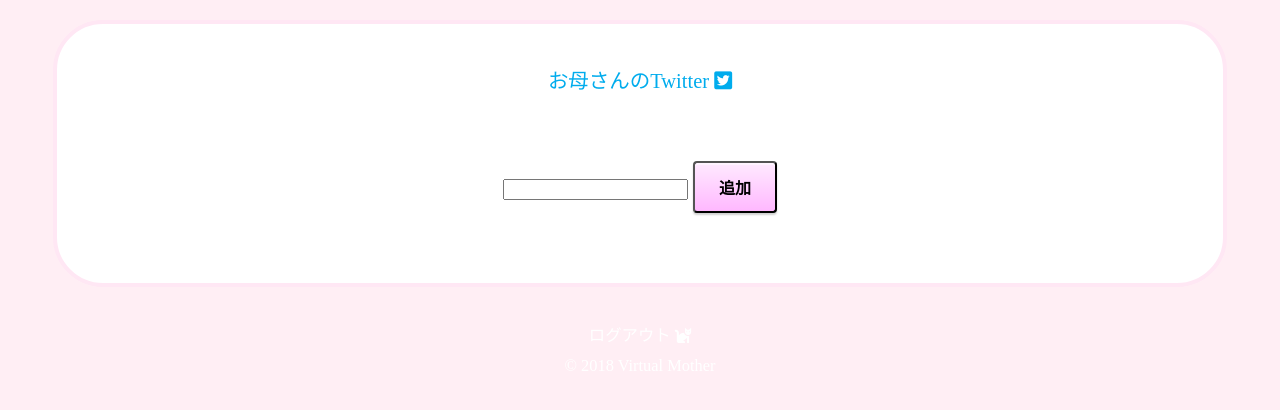
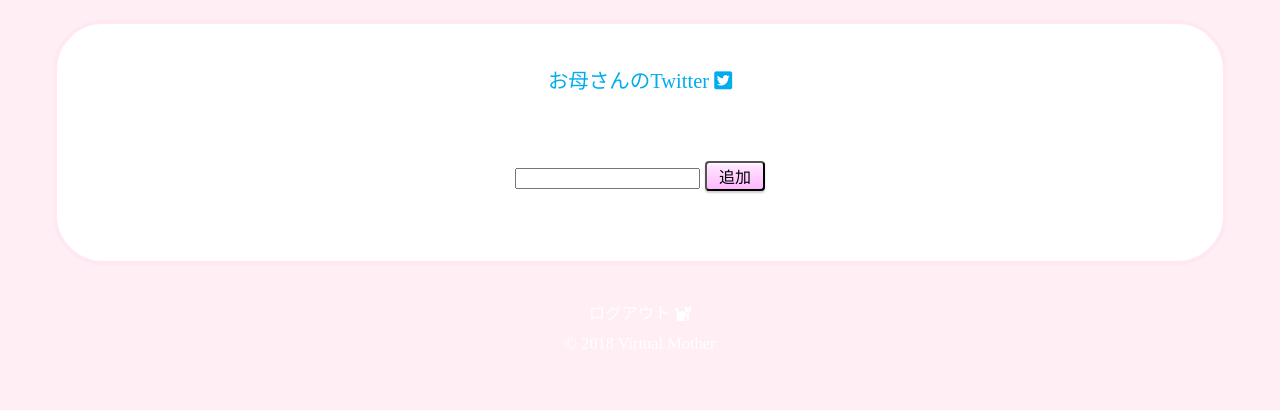
Before and after one commit to guralin/virtual_mother, a Flask app: page /todoapp in a window 1280 px wide. Shown: the part 130-540 px from the top of the page. Run offline with Flask 2, Linux system fonts and the light colour scheme; the visitor is signed in with stand-in values (Sample User, id 1); some libraries are stand-ins or nearby versions.

Commit message:
ボタンの大きさを小さくした

```diff
--- a/virtualmother_app/static/css/stylesheet.css
+++ b/virtualmother_app/static/css/stylesheet.css
@@ -254,6 +254,13 @@ article div.tap span{
   border-radius: 4px;
   font-size: 16px;
 }
+.small{
+    width:60px;
+    height:30px;
+    padding:0;
+    text-align: center;
+    font-weight: normal;
+
 .button:hover{
     opacity: 0.8;
     cursor: pointer;
--- a/virtualmother_app/templates/todoapp.html
+++ b/virtualmother_app/templates/todoapp.html
@@ -5,7 +5,7 @@
     <form action="{{url_for('todoapp')}}" method="POST">
         <input type="text" name="add" required>
         <!-- <button>は初期値でtype="submit"がついてるので送信してくれる-->
-        <input type='submit' value='追加' class='button'>
+        <input type='submit' value='追加' class='button small'>
     </form>
     <p>
     <ul>
@@ -15,7 +15,7 @@
             <!-- {{todo}}が重複してたりする場合変な挙動になる
             拡張性がないのでこの実装は好ましくない-->
                 <input type="hidden" name="delete" value="{{todo}}">
-                <input type='submit' value='削除' class='button'>
+                <input type='submit' value='削除' class='button small'>
             </form>
         </li>
 
```
